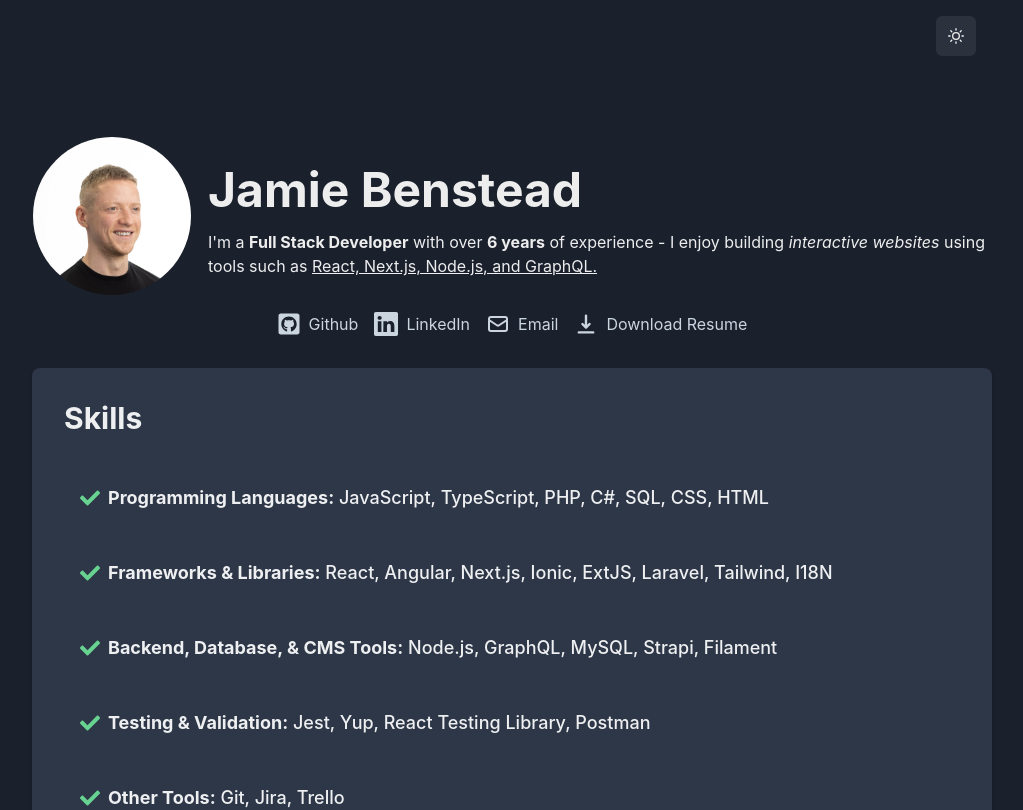
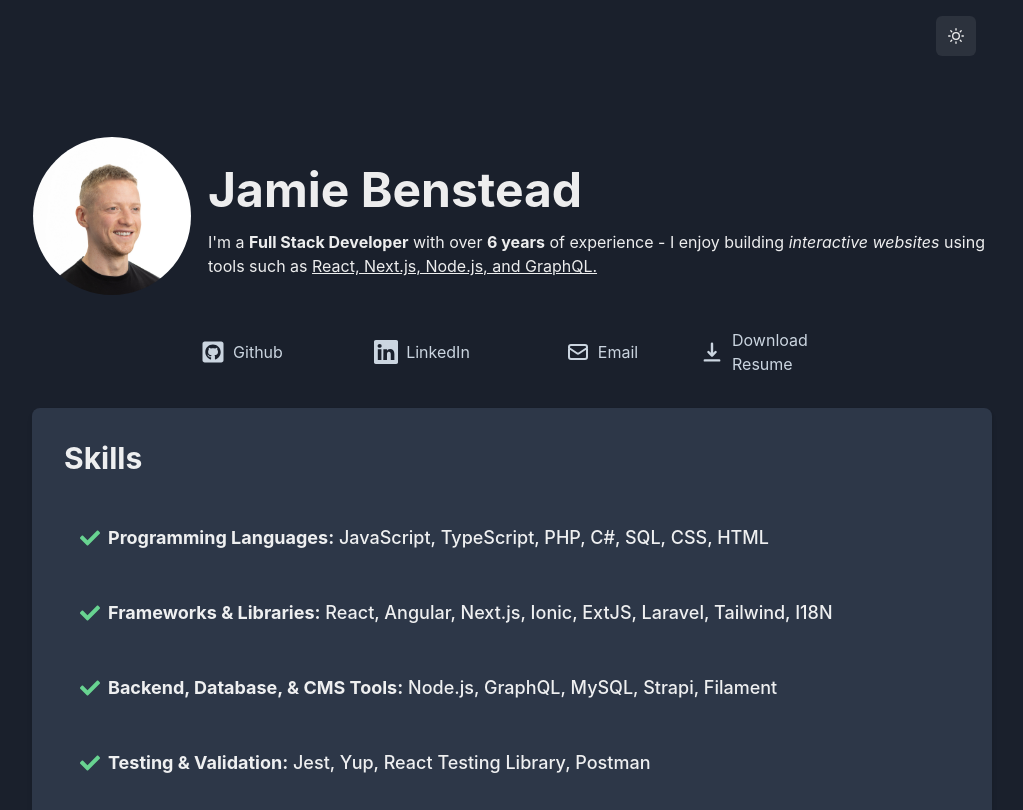
Before and after one commit to jamiebenstead/online-resume, a React (Create React App) app: page / in a window 1280 px wide. Shown: the top 810 px of the page, without its empty margins (128-1151 px from the left). Built offline with nearby package versions, Linux system fonts and the light colour scheme.

Commit message:
Change header icons to use grid

```diff
--- a/src/components/Header.tsx
+++ b/src/components/Header.tsx
@@ -9,6 +9,7 @@ import {
   IconButton,
   HStack,
   Icon,
+  Grid,
 } from "@chakra-ui/react";
 import { SunIcon, MoonIcon } from "@chakra-ui/icons";
 import { HiDownload, HiOutlineMail } from "react-icons/hi";
@@ -63,13 +64,14 @@ const Header = () => {
         </VStack>
       </Flex>
 
-      <Flex
-        direction={{ base: "column", md: "row" }}
+      <Grid
+        templateColumns={{ base: "repeat(2, 1fr)", md: "repeat(4, 1fr)" }}
+        gap={{ base: 6, md: 4 }}
+        justifyItems="center"
         alignItems="center"
-        justifyContent="center"
+        paddingTop="8"
+        paddingX="32"
         width="100%"
-        paddingTop="4"
-        gap={4}
       >
         <HStack
           as="a"
@@ -128,7 +130,7 @@ const Header = () => {
           <Icon as={HiDownload} boxSize="6" />
           <Text>Download Resume</Text>
         </HStack>
-      </Flex>
+      </Grid>
     </>
   );
 };
```
